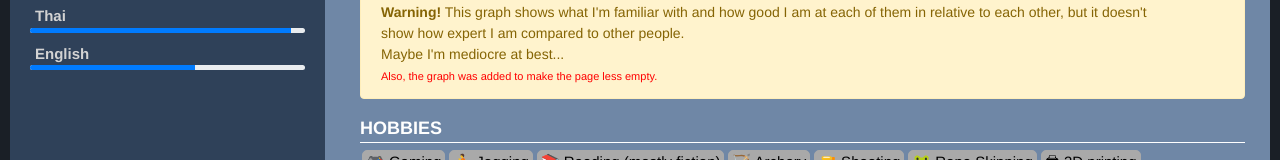
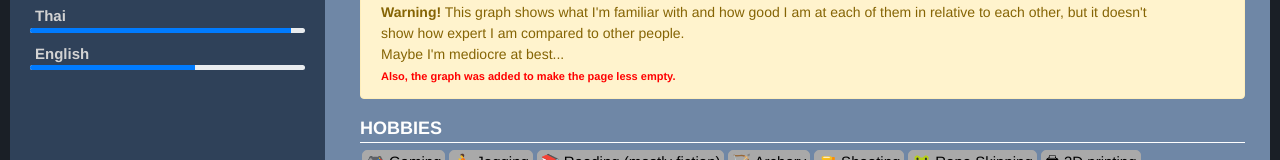
Before and after one commit to MightyOrphus/myCV, a Vue app: page / in a window 1280 px wide. Shown: the part 585-745 px from the top of the page. Built offline with nearby package versions, Linux system fonts and the light colour scheme; what @growthbunker/vuetimeline would draw is missing.

Commit message:
bold the red text

```diff
--- a/src/components/AboutMe.vue
+++ b/src/components/AboutMe.vue
@@ -20,13 +20,20 @@
       <div v-for="(skill, idx) in skills" :key="idx">
         <ProgressItem :item="skill" />
       </div>
-      <div class="alert alert-warning alert-dismissible fade show" style="margin-top:20px;">
+      <div
+        class="alert alert-warning alert-dismissible fade show"
+        style="margin-top: 20px"
+      >
         <strong>Warning!</strong>
-        This graph shows what I'm familiar with and how good I am at each of them in relative to each other, but it doesn't show how expert I am compared to other people.
-        <br/>
+        This graph shows what I'm familiar with and how good I am at each of
+        them in relative to each other, but it doesn't show how expert I am
+        compared to other people.
+        <br />
         Maybe I'm mediocre at best...
-        <br/>
-        <span class="smaller" style="color:red">Also, the graph was added to make the page less empty.</span>
+        <br />
+        <span class="smaller" style="color: red"
+          ><b>Also, the graph was added to make the page less empty.</b></span
+        >
       </div>
     </div>
     <div class="about-me-section-container">
@@ -54,7 +61,7 @@ export default {
         { name: "3D printing", icon: "&#128424;" },
         { name: "Muay Thai", icon: "&#129354;" },
         { name: "Cycling", icon: "&#128690;" },
-        { name: "Swimming", icon: "&#127946;" }
+        { name: "Swimming", icon: "&#127946;" },
       ],
       skills: [
         {
```
